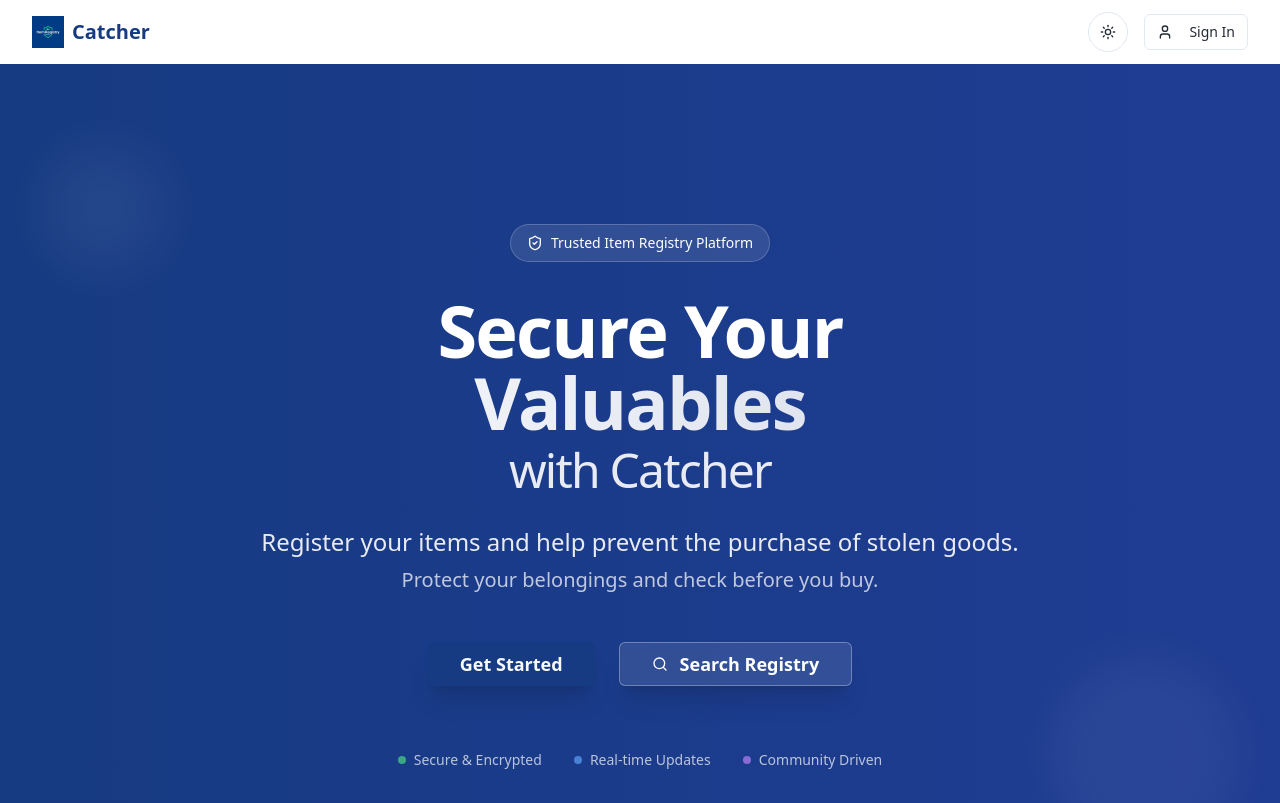
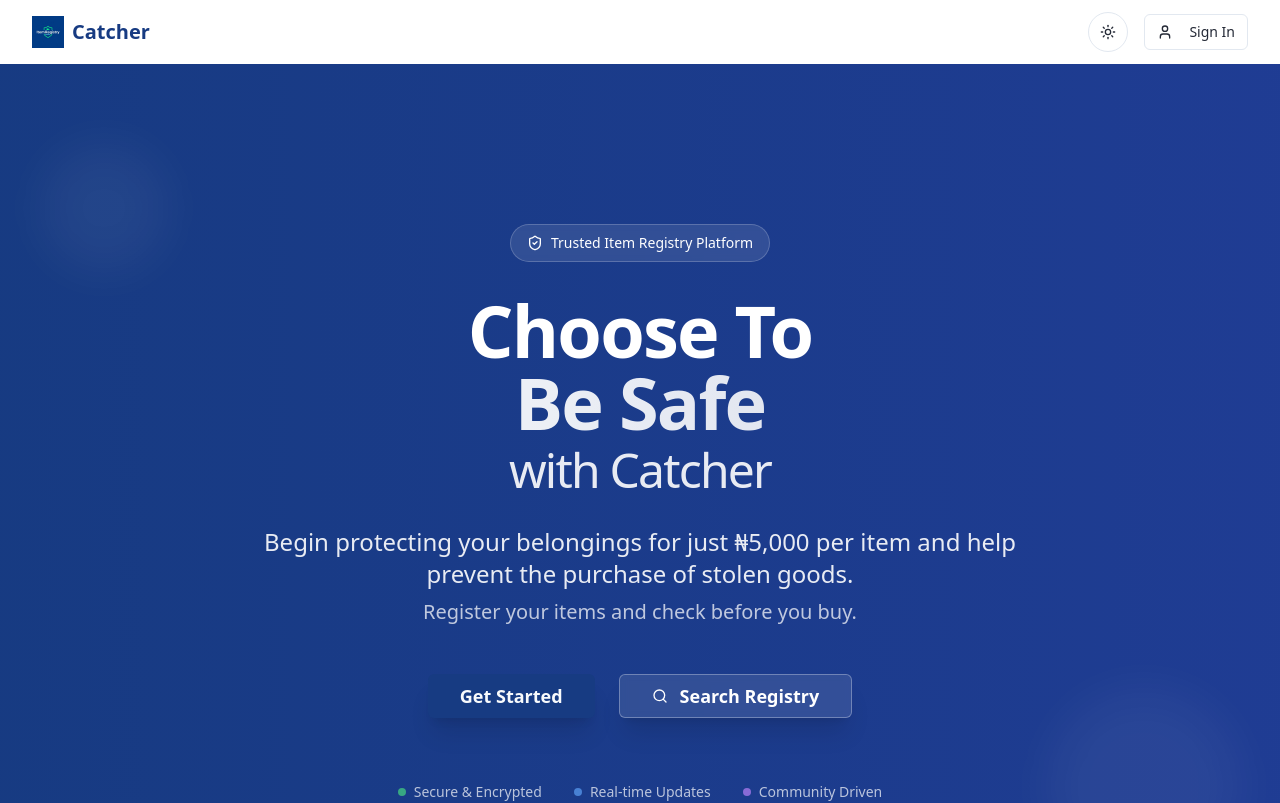
Before and after one commit to TemidayoVictor/catcher-app, a React (Vite) app: page / in a window 1280 px wide. Shown: the top 803 px of the page. Built offline with nearby package versions, Linux system fonts and the light colour scheme.

Commit message:
Update hero section text
Change the hero section heading to "Choose To Be Safe" and update the subheading to mention the ₦5,000 per item pricing.

```diff
--- a/src/pages/Index.tsx
+++ b/src/pages/Index.tsx
@@ -32,9 +32,9 @@ const Index = () => {
 
               {/* Main heading */}
               <h1 className="text-5xl md:text-7xl font-bold leading-tight tracking-tight">
-                Secure Your
+                Choose To
                 <span className="block bg-gradient-to-r from-white to-white/80 bg-clip-text text-transparent">
-                  Valuables
+                  Be Safe
                 </span>
                 <span className="block text-4xl md:text-5xl font-medium mt-2 opacity-90">
                   with Catcher
@@ -43,9 +43,9 @@ const Index = () => {
 
               {/* Subtitle */}
               <p className="text-xl md:text-2xl opacity-90 max-w-3xl mx-auto leading-relaxed">
-                Register your items and help prevent the purchase of stolen goods.
+                Begin protecting your belongings for just ₦5,000 per item and help prevent the purchase of stolen goods.
                 <span className="block mt-2 text-lg md:text-xl opacity-80">
-                  Protect your belongings and check before you buy.
+                  Register your items and check before you buy.
                 </span>
               </p>
 
```
